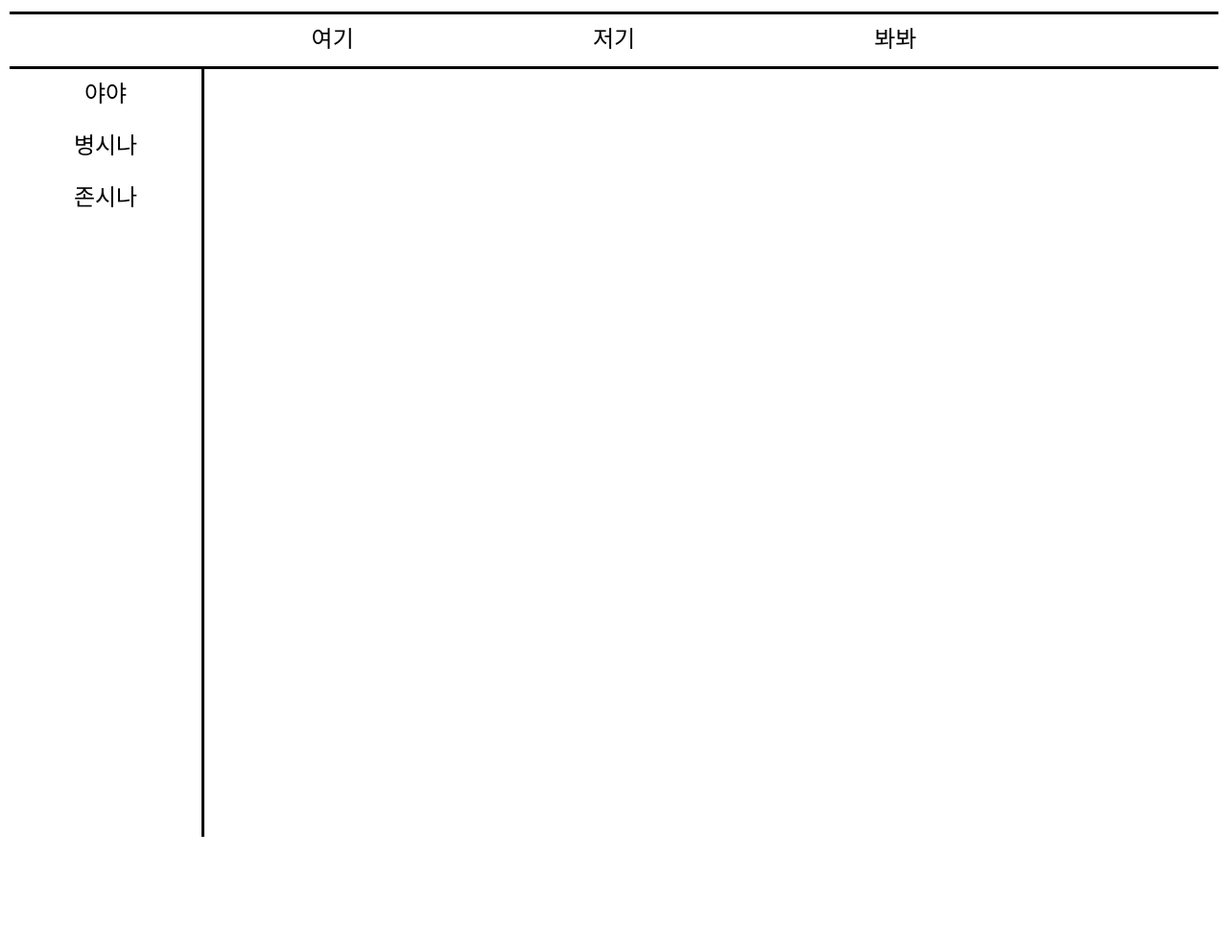
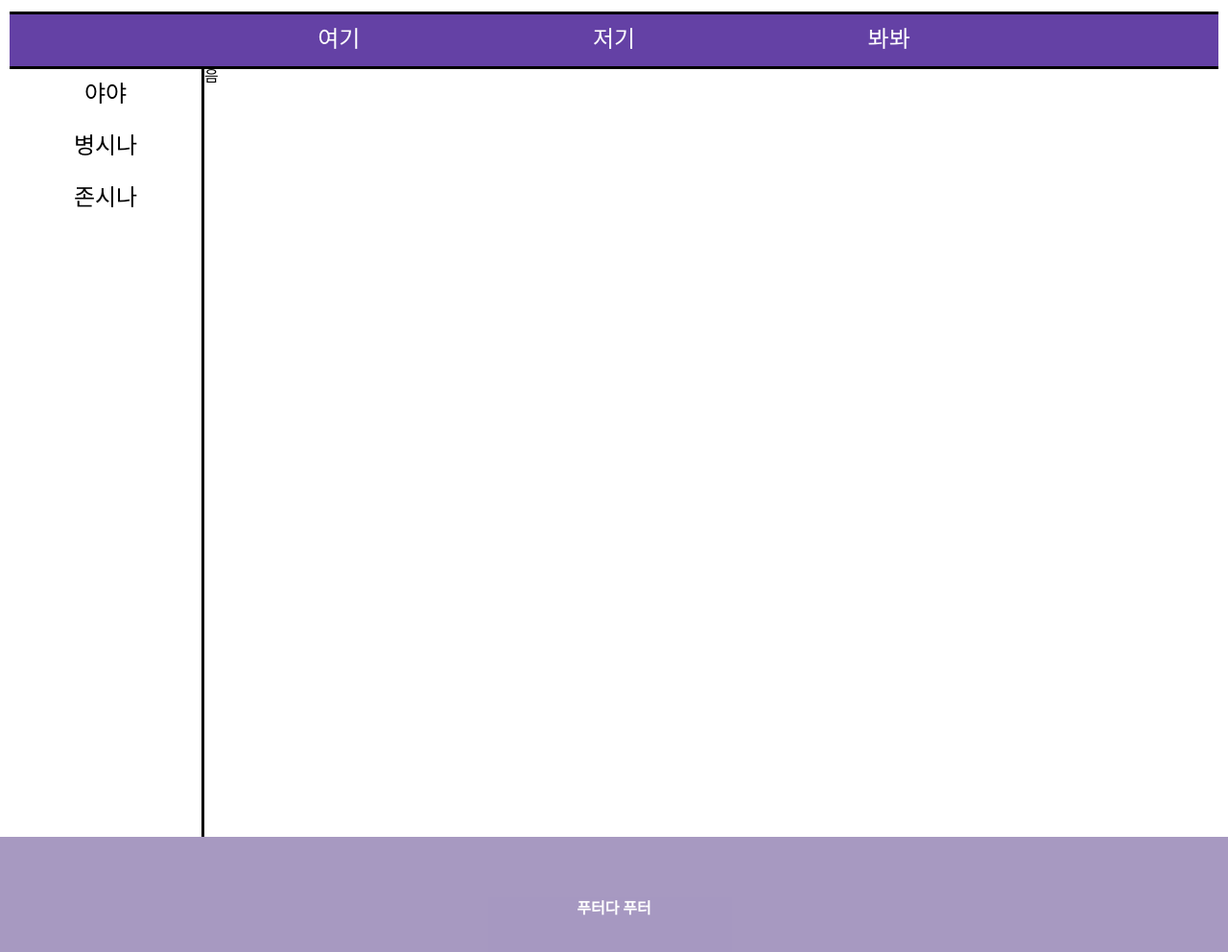
Before and after one commit to Taettis-K/Web-1.github.io, a plain HTML site: page index.html in a window 1280 px wide. Shown: the part 82-1074 px from the top of the page at 96% size. Before the commit the page ends 954 px from the top, so only its background shows below. Drawn offline with Linux system fonts and the light colour scheme.

Commit message:
Add files via upload

```diff
--- a/css/common.css
+++ b/css/common.css
@@ -9,13 +9,16 @@
     flex-direction: row;
     justify-content: space-around;
     list-style: none;
+    color: white;
 }
 
 .nav-li {
+    padding: 15px 0px 15px 0px;
 }
 
 .nav-li:hover {
-    color: #6441a5;
+    font-size: 30px;
+    text-shadow: 2px 2px 2px gray;
 }
 
 .aside-ul {
@@ -31,7 +34,22 @@
 }
 
 .aside-li:hover {
-    background-color: #6441a5;
+    background-color: #815fc0;
     color: white;
     text-shadow: 2px 2px 2px gray;
 }
+
+.section-box {
+    display: flex;
+}
+
+.footer-box {
+    display: flex;
+    align-items: center;
+    justify-content: space-around;
+}
+
+.footer-div {
+    font-weight: bold;
+    color: white;
+}
--- a/css/main.css
+++ b/css/main.css
@@ -11,24 +11,31 @@ html, body {
 
 .nav-box {
     font-family: 'Black Han Sans', sans-serif;
-    padding: 15px 200px 15px 200px;
+    padding: 0px 200px 0px 200px;
+    margin: 0px 10px 0px 10px;
+    background-color: #6441a5;
 }
 
 .aside-box {
     font-family: 'Black Han Sans', sans-serif;
     float: left;
+    width: 200px;
     height: 100%;
-    width: 200px;
     margin: 0px 0px 0px 10px;
     border-right: 3px solid black;
 }
 
 .section-box {
-
+    width: auto;
+    height: 100%;
+    margin: 0px 10px 0px 0px;
 }
 
 .footer-box {
-
+    width: 100%;
+    height: 150px;
+    background-color: #503484;
+    opacity: 0.5;
 }
 
 .middle-line {
--- a/index.html
+++ b/index.html
@@ -28,7 +28,11 @@
       <li class="aside-li">존시나</li>
     </ul>
   </aside>
-  <section class="section-box"></section>
-  <footer class="footer-box"></footer>
+  <section class="section-box">
+    <article>음 </article>
+  </section>
+  <footer class="footer-box">
+    <div class="footer-div">푸터다 푸터</div>
+  </footer>
 </body>
 </html>
```
